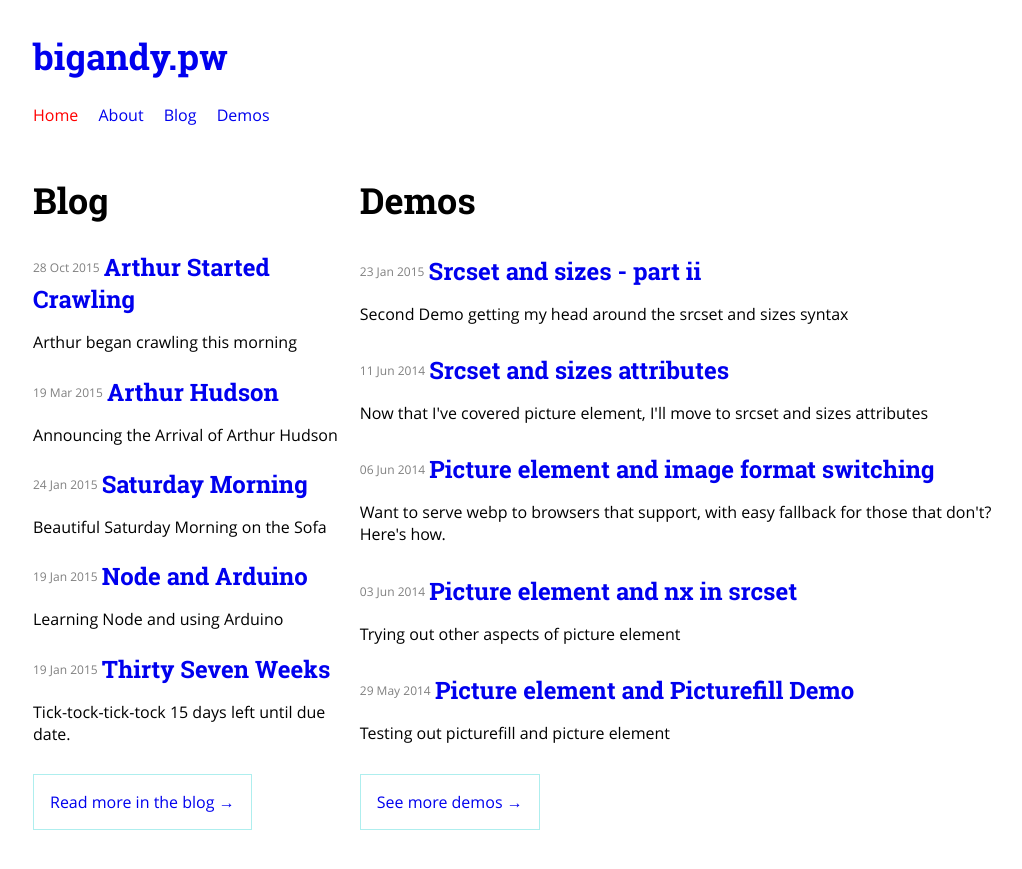
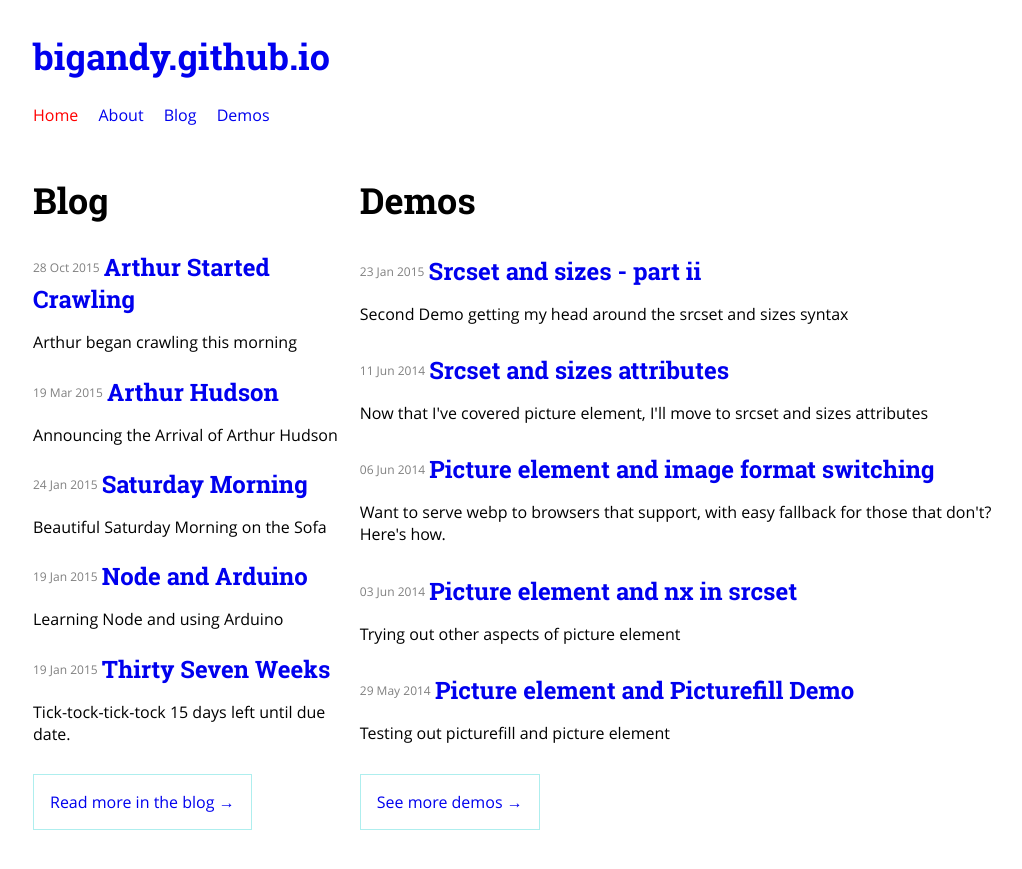
Before and after one commit to bigandy/bigandy.github.io, a Jekyll site: the page built from index.html, in a window 1280 px wide. Shown: the top 869 px of the page, without its empty margins (107-1129 px from the left). Built offline with Jekyll 4.4.1, drawn with Linux system fonts in a browser that asks for light colours; the list of posts is cut into pages by our own code.

Commit message:
change refs to bigandy.pw to bigandy.github.io

```diff
--- a/_config.yml
+++ b/_config.yml
@@ -1,4 +1,4 @@
-# url: https://bigandy.pw
+# url: https://bigandy.github.io
 # baseurl: "/static"
 gems: [jekyll-paginate]
 markdown: kramdown
--- a/_includes/demos-header.html
+++ b/_includes/demos-header.html
@@ -14,7 +14,7 @@
 <body class="page {{ page.page-class }}">
   <header class="header">
     <h1>
-      <a href="/">bigandy.pw</a>
+      <a href="/">bigandy.github.io</a>
     </h1>
     {% include nav.html %}
   </header>
--- a/_includes/header.html
+++ b/_includes/header.html
@@ -18,7 +18,7 @@
 <body class="page {{ page.page-class }}">
   <header class="header">
     <h1>
-      <a href="/">bigandy.pw</a>
+      <a href="/">bigandy.github.io</a>
     </h1>
     {% include nav.html %}
   </header>
```
